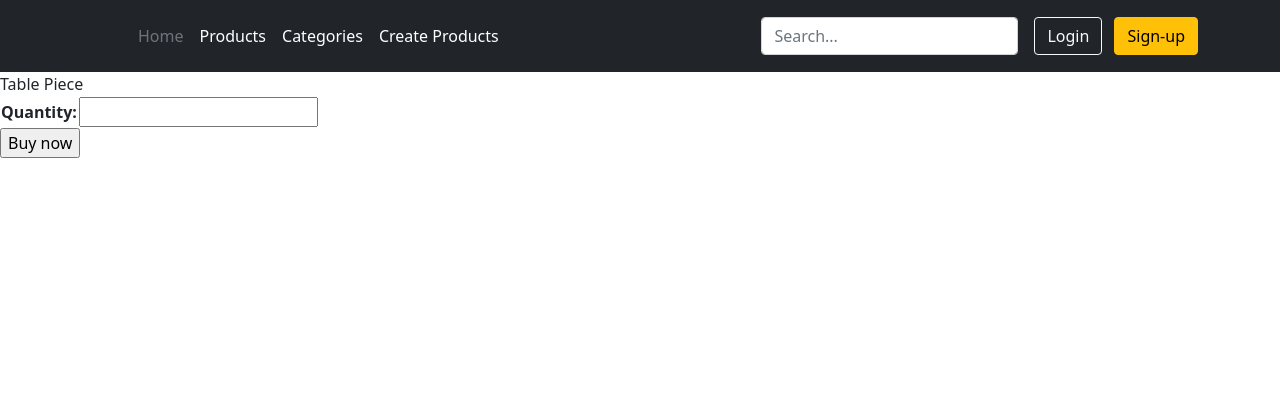
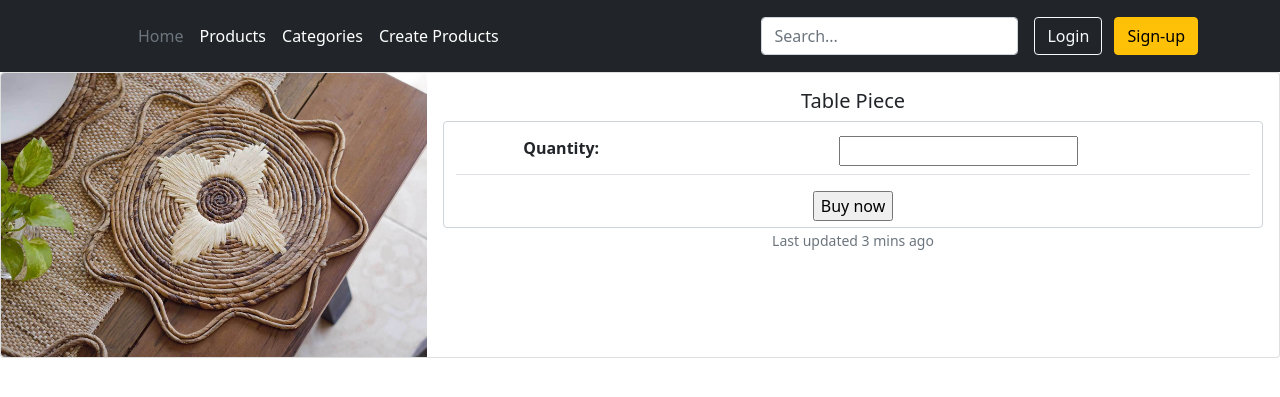
Before and after one commit to DaKSK/anadaStore, a Django app: page /purchase/7 in a window 1280 px wide. Shown: the top 397 px of the page. Run offline with Django 3.2, Linux system fonts and the light colour scheme; data comes from the database, SQL or seed files in the repository; both versions use the stored data as it was after the commit; some libraries are stand-ins or nearby versions.

Commit message:
Adjusted the Product Purchase template

```diff
--- a/templates/store/purchase.html
+++ b/templates/store/purchase.html
@@ -4,13 +4,24 @@
     Purchase
 {% endblock %}
 {% block content %}
-    {{ product.title }}
-        <form method="POST">
-            {% csrf_token %}
-                <table>
-                    {{ form }}
-                </table>
-                <input type="submit" value="Buy now">
-            </form>
-
+    <div class="card mb-xl-1">
+      <div class="row g-0">
+        <div class="col-md-4">
+          <img src="/media/{{ product.image }}" class="img-fluid rounded-start" alt="{{ product.title }}">
+        </div>
+        <div class="col-md-8">
+          <div class="card-body text-center align-text-bottom">
+            <h5 class="card-title">{{ product.title }}</h5>
+            <form class="form-control" method="POST" style="align-content: center">
+                {% csrf_token %}
+                    <table class="table">
+                        {{ form }}
+                    </table>
+                    <input type="submit" value="Buy now">
+                </form>
+            <p class="card-text"><small class="text-muted">Last updated 3 mins ago</small></p>
+          </div>
+        </div>
+      </div>
+</div>
 {% endblock %}
```
Also changed, not shown: db.sqlite3.
